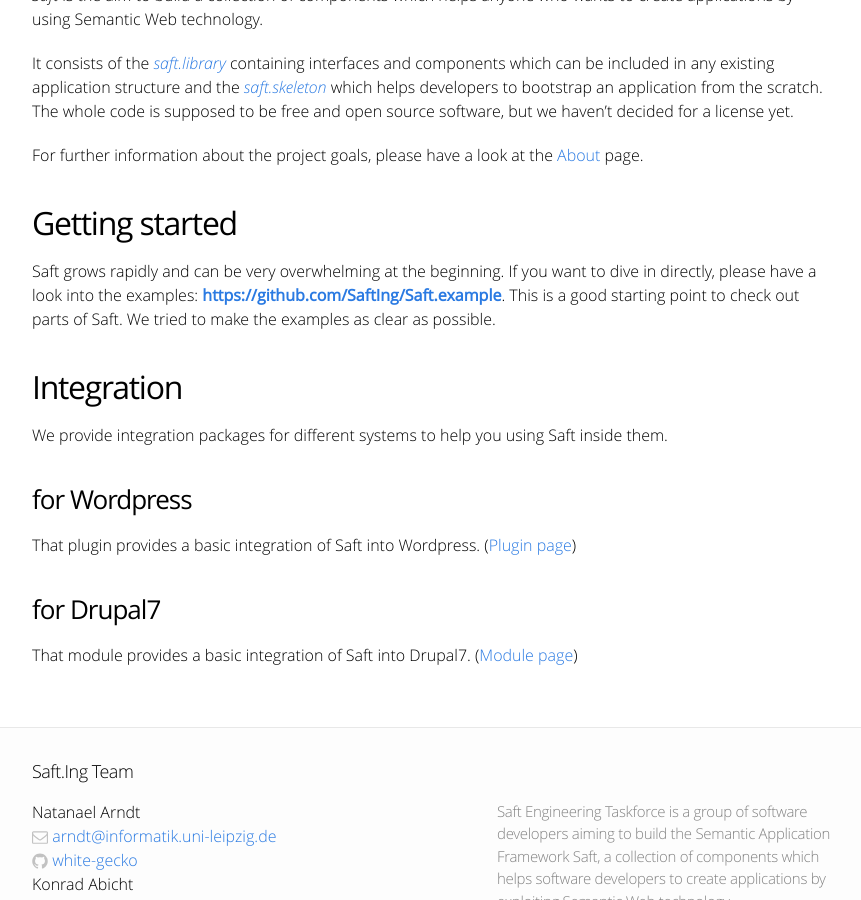
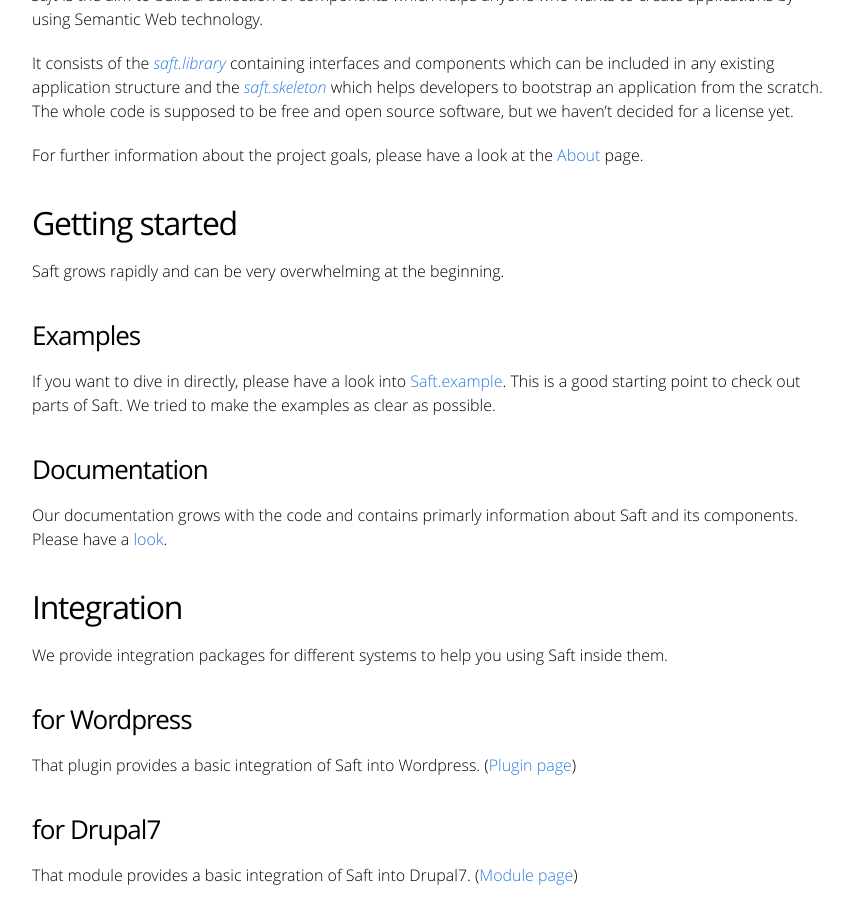
Before and after one commit to SaftIng/safting.github.io, a Jekyll site: the page built from index.md, in a window 1280 px wide and 900 px high, scrolled down 589 px. Shown: the whole window, without its empty margins (208-1069 px from the left). Built offline with Jekyll 4.4.1, drawn with Linux system fonts in a browser that asks for light colours.

Commit message:
Update index.md

```diff
--- a/index.md
+++ b/index.md
@@ -16,7 +16,15 @@ For further information about the project goals, please have a look at the [Abou
 
 ## Getting started
 
-Saft grows rapidly and can be very overwhelming at the beginning. If you want to dive in directly, please have a look into the examples: [**https://github.com/SaftIng/Saft.example**](https://github.com/SaftIng/Saft.example). This is a good starting point to check out parts of Saft. We tried to make the examples as clear as possible.
+Saft grows rapidly and can be very overwhelming at the beginning.
+
+### Examples
+
+If you want to dive in directly, please have a look into [Saft.example](https://github.com/SaftIng/Saft.example). This is a good starting point to check out parts of Saft. We tried to make the examples as clear as possible.
+
+### Documentation
+
+Our documentation grows with the code and contains primarly information about Saft and its components. Please have a [look](http://safting.github.io/doc).
 
 ## Integration
 
```
